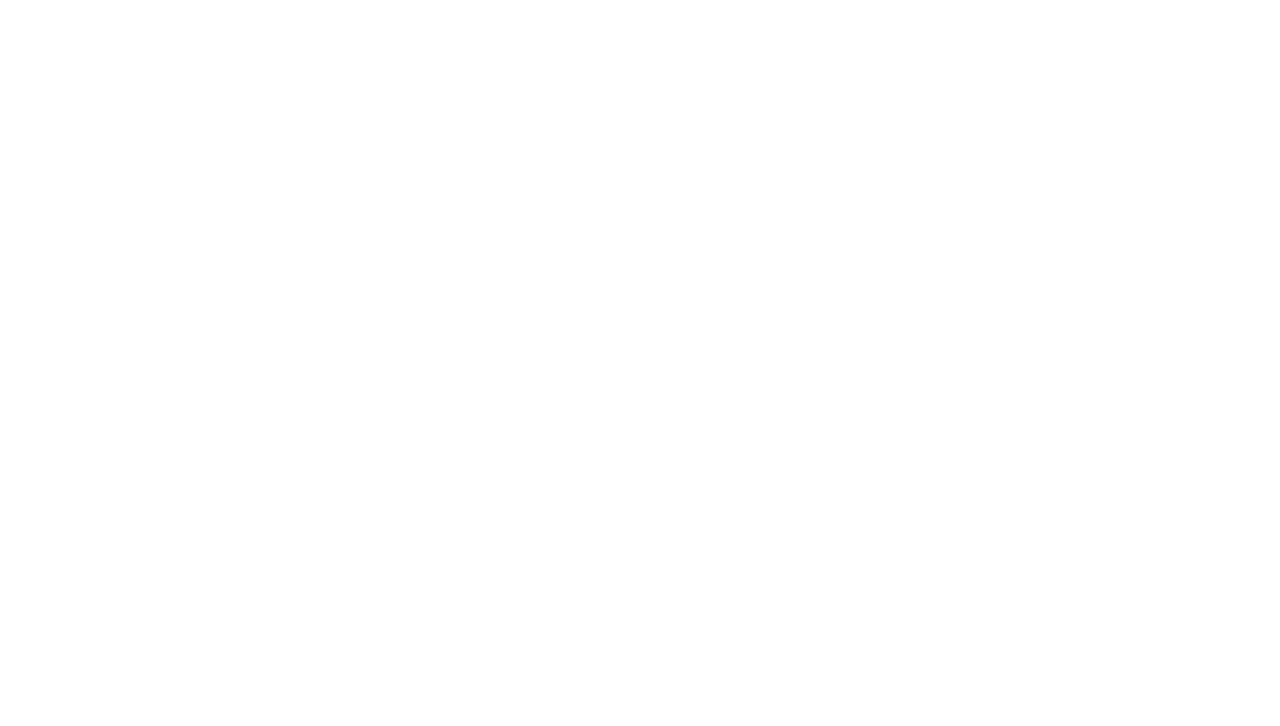
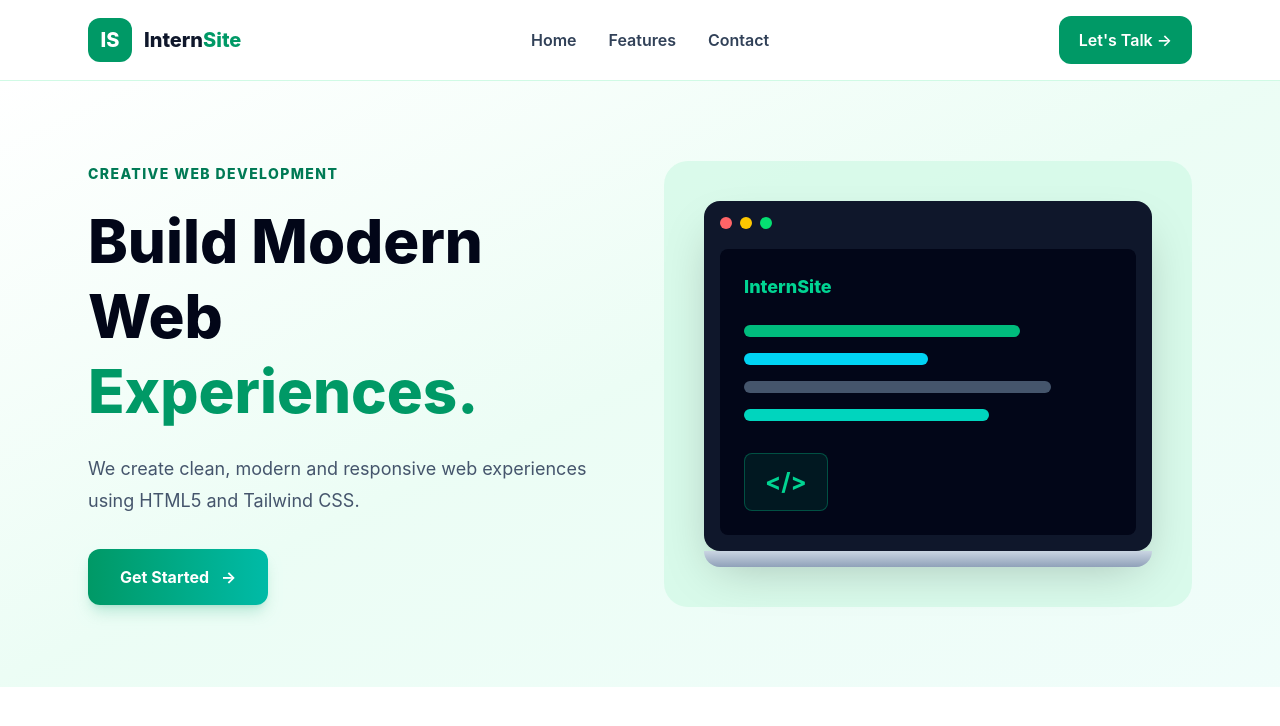
Before and after one commit to SS-us-hub/internsite-landing-page, a website: page index.html in a window 1280 px wide. Drawn offline with nearby package versions, Linux system fonts and the light colour scheme; files that its build step writes are made by us from their sources.

Commit message:
Add navbar and hero section

```diff
--- a/index.html
+++ b/index.html
@@ -4,21 +4,143 @@
 <head>
     <meta charset="UTF-8">
     <meta name="viewport" content="width=device-width, initial-scale=1.0">
-
-    <title>InternSite | Landing Page</title>
-
+    <title>InternSite | Modern Web Development</title>
     <link rel="stylesheet" href="./output.css">
 </head>
 
 <body class="bg-white text-slate-900">
 
+    <!-- NAVBAR -->
+    <header class="sticky top-0 z-50 border-b border-emerald-100 bg-white/95 backdrop-blur-md">
+
+        <nav class="mx-auto flex max-w-6xl items-center justify-between gap-4 px-6 py-4">
+
+            <!-- LOGO -->
+            <a href="#home" class="flex items-center gap-3">
+                <span
+                    class="flex h-11 w-11 items-center justify-center rounded-xl bg-emerald-600 text-xl font-extrabold text-white">
+                    IS
+                </span>
+
+                <span class="text-xl font-extrabold">
+                    Intern<span class="text-emerald-600">Site</span>
+                </span>
+            </a>
+
+            <!-- DESKTOP LINKS -->
+            <ul class="hidden items-center gap-8 font-semibold text-slate-700 md:flex">
+                <li><a href="#home" class="hover:text-emerald-600">Home</a></li>
+                <li><a href="#features" class="hover:text-emerald-600">Features</a></li>
+                <li><a href="#contact" class="hover:text-emerald-600">Contact</a></li>
+            </ul>
+
+            <!-- CTA -->
+            <a href="#contact"
+                class="hidden rounded-xl bg-emerald-600 px-5 py-3 font-semibold text-white transition duration-300 hover:bg-emerald-700 sm:inline-block">
+                Let's Talk →
+            </a>
+
+            <!-- MOBILE MENU -->
+            <details class="relative md:hidden">
+                <summary
+                    class="cursor-pointer list-none rounded-lg border border-emerald-200 px-3 py-2 text-emerald-700">
+                    Menu
+                </summary>
+
+                <div class="absolute right-0 top-full mt-3 w-44 rounded-xl bg-white p-4 shadow-xl">
+                    <a href="#home" class="block py-2">Home</a>
+                    <a href="#features" class="block py-2">Features</a>
+                    <a href="#contact" class="block py-2">Contact</a>
+                </div>
+            </details>
+
+        </nav>
+    </header>
+
     <main>
-        <!-- HERO SECTION -->
 
-        <!-- FEATURES SECTION -->
+        <!-- SECTION 1: HERO -->
+        <section id="home" class="bg-linear-to-br from-white via-emerald-50 to-teal-50 py-20">
 
-        <!-- CONTACT SECTION -->
+            <div class="mx-auto grid max-w-6xl grid-cols-1 items-center gap-12 px-6 md:grid-cols-2">
+
+                <!-- HERO CONTENT -->
+                <div>
+
+                    <p class="mb-5 text-sm font-extrabold tracking-widest text-emerald-700">
+                        CREATIVE WEB DEVELOPMENT
+                    </p>
+
+                    <h1 class="text-4xl font-extrabold leading-tight text-slate-950 sm:text-5xl lg:text-6xl">
+                        Build Modern
+                        <span class="block">Web</span>
+                        <span class="block text-emerald-600">
+                            Experiences.
+                        </span>
+                    </h1>
+
+                    <p class="mt-6 max-w-lg text-lg leading-8 text-slate-600">
+                        We create clean, modern and responsive
+                        web experiences using HTML5 and
+                        Tailwind CSS.
+                    </p>
+
+                    <a href="#features"
+                        class="mt-8 inline-flex items-center gap-3 rounded-xl bg-linear-to-r from-emerald-600 to-teal-500 px-8 py-4 font-bold text-white shadow-lg shadow-emerald-600/20 transition-all duration-300 hover:-translate-y-1 hover:scale-105 hover:from-emerald-700 hover:to-teal-600">
+                        Get Started <span aria-hidden="true">→</span>
+                    </a>
+
+                </div>
+
+                <!-- HERO ILLUSTRATION -->
+                <div class="rounded-3xl bg-emerald-100/70 p-6 sm:p-10">
+
+                    <div class="rounded-2xl bg-slate-900 p-4 shadow-2xl">
+
+                        <!-- WINDOW DOTS -->
+                        <div class="mb-5 flex gap-2" aria-hidden="true">
+                            <span class="h-3 w-3 rounded-full bg-red-400"></span>
+                            <span class="h-3 w-3 rounded-full bg-yellow-400"></span>
+                            <span class="h-3 w-3 rounded-full bg-green-400"></span>
+                        </div>
+
+                        <!-- SCREEN -->
+                        <div class="min-h-64 rounded-lg bg-slate-950 p-6">
+
+                            <p class="mb-6 text-lg font-extrabold text-emerald-400">
+                                InternSite
+                            </p>
+
+                            <div class="space-y-4">
+                                <div class="h-3 w-3/4 rounded-full bg-emerald-500"></div>
+                                <div class="h-3 w-1/2 rounded-full bg-cyan-400"></div>
+                                <div class="h-3 w-5/6 rounded-full bg-slate-600"></div>
+                                <div class="h-3 w-2/3 rounded-full bg-teal-400"></div>
+                            </div>
+
+                            <div
+                                class="mt-8 inline-block rounded-lg border border-emerald-400/30 bg-emerald-500/10 px-5 py-3 text-2xl font-bold text-emerald-400">
+                                &lt;/&gt;
+                            </div>
+
+                        </div>
+                    </div>
+
+                    <!-- LAPTOP BASE -->
+                    <div class="mx-auto h-4 w-full rounded-b-full bg-linear-to-b from-slate-300 to-slate-400"></div>
+
+                </div>
+
+            </div>
+
+        </section>
+
+        <!-- SECTION 2: FEATURES WILL BE ADDED HERE -->
+
+        <!-- SECTION 3: CONTACT WILL BE ADDED HERE -->
+
     </main>
 
 </body>
+
 </html>
```
